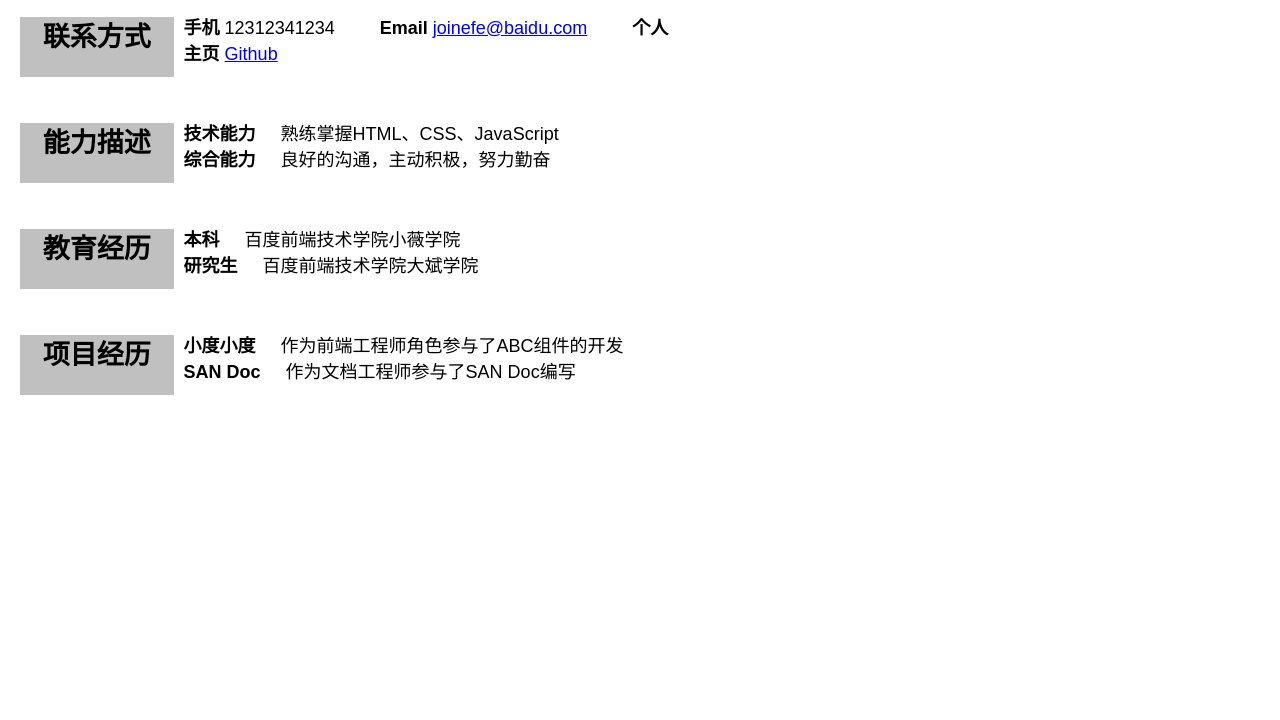
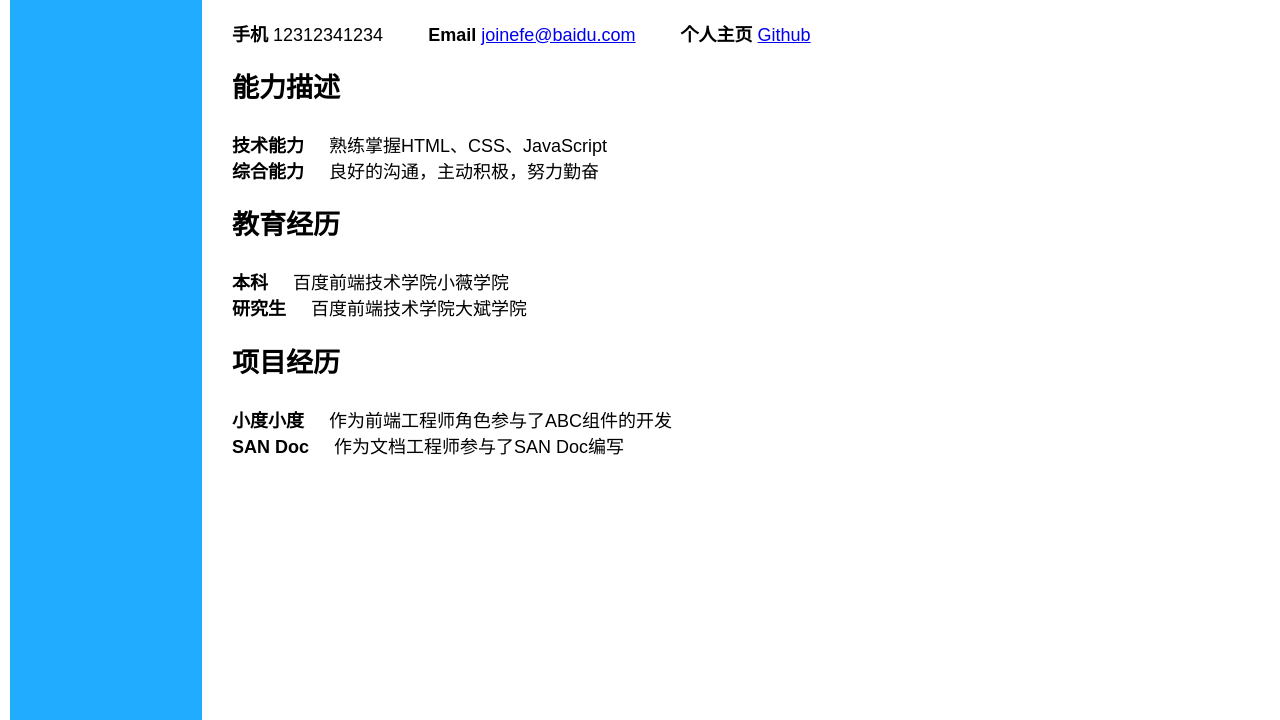
Before and after one commit to ErinYemm/Web, a plain HTML site: page resume.html in a window 1280 px wide. Shown: the part 177-897 px from the top of the page. Before the commit the page ends 800 px from the top, so only its background shows below. Drawn offline with Linux system fonts and the light colour scheme.

Commit message:
Update resume.html

```diff
--- a/resume.html
+++ b/resume.html
@@ -3,7 +3,7 @@
 <head>
 <meta charset="utf-8">
 <title>个人简历</title>
-<link rel="stylesheet" href="css/style_3.css">
+<link rel="stylesheet" href="css/style_2.css">
 </head>
 <body>
 <div class="header">
```
